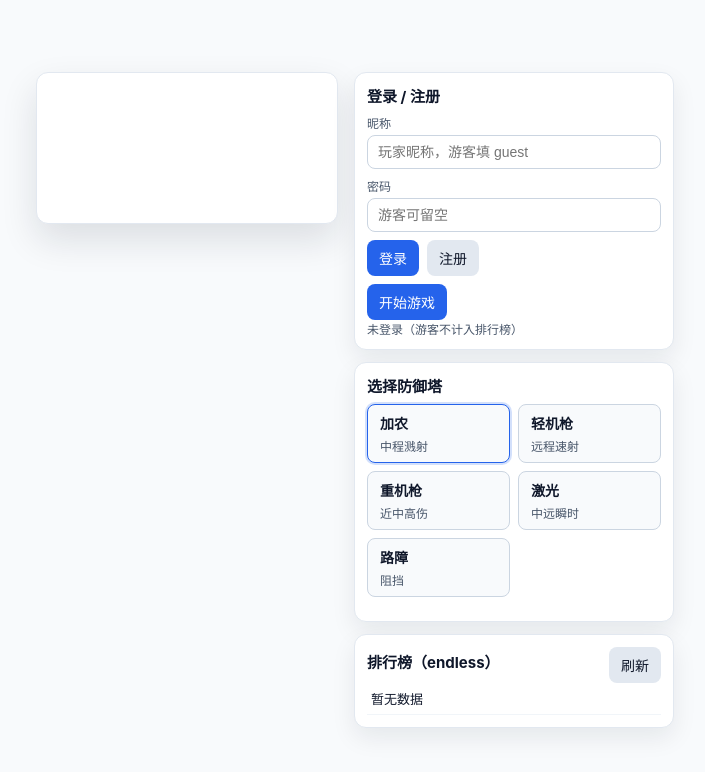
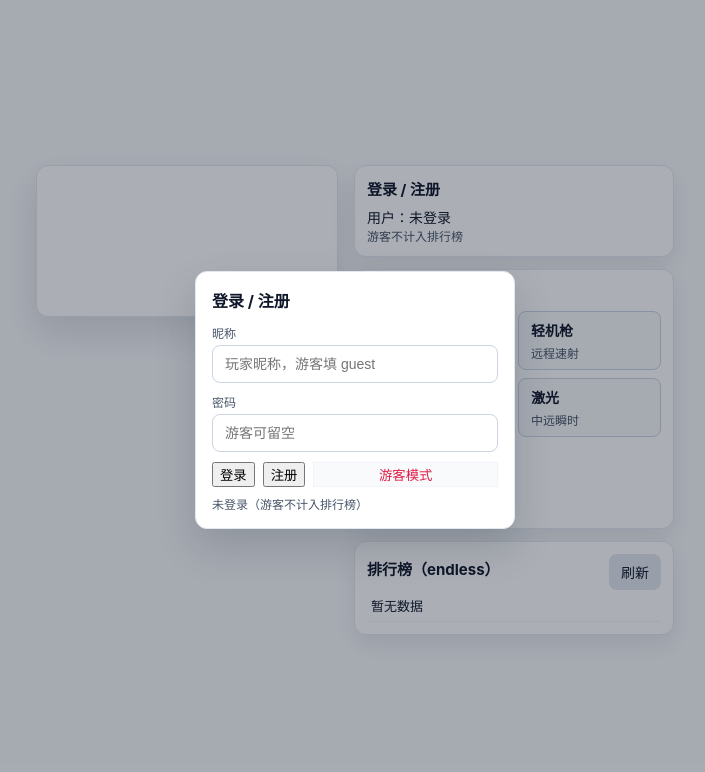
Before and after one commit to cooper-lgtm/tower-defense, a website built with Vite: page frontend/index.html in a window 1280 px wide. Shown: the whole page, without its empty margins (285-990 px from the left). Built offline with nearby package versions, Linux system fonts and the light colour scheme; no server answers; files whose address does not match are found by name.

Commit message:
优化注册和登录功能, 完成登录后才可以开始游戏

```diff
--- a/frontend/src/main.ts
+++ b/frontend/src/main.ts
@@ -2,7 +2,8 @@ import './style.css'
 import { Game } from './core/game'
 import { createDefaultLevel } from './config/defaultLevel'
 import { OverlayUI } from './ui/overlay'
-import { fetchLeaderboard, fetchLevel, loadToken, login, register } from './api/client'
+import { AuthModal } from './ui/authModal'
+import { fetchLeaderboard, fetchLevel, loadToken } from './api/client'
 import type { LevelConfig, TowerType } from './types'
 
 const app = document.querySelector<HTMLDivElement>('#app')
@@ -43,15 +44,6 @@ async function bootstrap() {
 
   const overlay = new OverlayUI({
     onSelectTower: (type: TowerType) => game?.setBuildType(type),
-    onLogin: async (name: string, password: string) => {
-      await login(name, password)
-      if (name === 'guest') {
-        console.warn('游客模式：成绩不计入排行榜')
-      }
-    },
-    onRegister: async (name: string, password: string) => {
-      await register(name, password)
-    },
     onRefreshLeaderboard: async () => {
       try {
         const entries = await fetchLeaderboard('endless')
@@ -60,13 +52,9 @@ async function bootstrap() {
         console.error(err)
       }
     },
-    onStartGame: () => {
-      startGame().catch((err) => console.error(err))
-    },
   })
   overlay.mount(uiContainer)
 
-  loadToken()
   overlay.setLeaderboard([])
   try {
     const entries = await fetchLeaderboard('endless')
@@ -74,6 +62,28 @@ async function bootstrap() {
   } catch (err) {
     console.error('Leaderboard fetch failed', err)
   }
+  // Auth modal
+  const auth = new AuthModal({
+    onAuthenticated: (info) => {
+      overlay.setUser(info.name, info.isGuest)
+      startButton.style.display = 'block'
+    },
+  })
+  auth.mount(document.body)
+
+  // Load existing token if any (best-effort)
+  loadToken()
+
+  // Center start button overlay
+  const startButton = document.createElement('button')
+  startButton.className = 'panel center-start'
+  startButton.style.display = 'none'
+  startButton.textContent = '开始游戏'
+  startButton.onclick = () => {
+    startButton.style.display = 'none'
+    startGame().catch((err) => console.error(err))
+  }
+  document.body.appendChild(startButton)
 }
 
 bootstrap().catch((err) => console.error(err))
--- a/frontend/src/style.css
+++ b/frontend/src/style.css
@@ -76,6 +76,11 @@ body {
   color: #0f172a;
 }
 
+.panel button.ghost {
+  background: #f8fafc;
+  color: #e11d48;
+  border: 1px solid #f1f5f9;
+}
 .tower-buttons {
   display: grid;
   grid-template-columns: repeat(2, 1fr);
@@ -113,3 +118,70 @@ body {
   border-bottom: 1px solid #f1f5f9;
   font-size: 13px;
 }
+
+.auth-modal {
+  position: fixed;
+  inset: 0;
+  background: rgba(15, 23, 42, 0.35);
+  display: flex;
+  align-items: center;
+  justify-content: center;
+  z-index: 20;
+}
+
+.auth-panel {
+  width: 320px;
+  background: #fff;
+  border: 1px solid #e2e8f0;
+  border-radius: 12px;
+  box-shadow: 0 18px 40px rgba(15, 23, 42, 0.16);
+  padding: 16px;
+}
+
+.auth-panel h3 {
+  margin: 0 0 12px;
+  font-size: 16px;
+}
+
+.auth-panel label {
+  display: block;
+  font-size: 12px;
+  color: #475569;
+  margin-bottom: 4px;
+}
+
+.auth-panel input {
+  width: 100%;
+  padding: 10px 12px;
+  border: 1px solid #cbd5e1;
+  border-radius: 8px;
+  font-size: 14px;
+  margin-bottom: 10px;
+}
+
+.auth-buttons {
+  display: flex;
+  gap: 8px;
+  margin-bottom: 8px;
+}
+
+.auth-buttons .ghost {
+  flex: 1;
+  background: #f8fafc;
+  color: #e11d48;
+  border: 1px solid #f1f5f9;
+}
+
+.auth-status {
+  font-size: 12px;
+  color: #475569;
+}
+
+.center-start {
+  position: absolute;
+  left: 50%;
+  top: 50%;
+  transform: translate(-50%, -50%);
+  z-index: 10;
+  pointer-events: auto;
+}
--- /dev/null
+++ b/frontend/src/ui/authModal.ts
@@ -0,0 +1,112 @@
+import { login, register } from '../api/client'
+
+interface AuthResult {
+  name: string
+  isGuest: boolean
+}
+
+interface AuthModalOpts {
+  onAuthenticated: (info: AuthResult) => void
+}
+
+export class AuthModal {
+  private root: HTMLDivElement
+  private inputName: HTMLInputElement
+  private inputPwd: HTMLInputElement
+  private status: HTMLDivElement
+  private opts: AuthModalOpts
+
+  constructor(opts: AuthModalOpts) {
+    this.opts = opts
+    this.root = document.createElement('div')
+    this.root.className = 'auth-modal'
+
+    const panel = document.createElement('div')
+    panel.className = 'auth-panel'
+
+    const title = document.createElement('h3')
+    title.textContent = '登录 / 注册'
+    panel.appendChild(title)
+
+    const nameLabel = document.createElement('label')
+    nameLabel.textContent = '昵称'
+    panel.appendChild(nameLabel)
+
+    this.inputName = document.createElement('input')
+    this.inputName.placeholder = '玩家昵称，游客填 guest'
+    panel.appendChild(this.inputName)
+
+    const pwdLabel = document.createElement('label')
+    pwdLabel.textContent = '密码'
+    panel.appendChild(pwdLabel)
+
+    this.inputPwd = document.createElement('input')
+    this.inputPwd.type = 'password'
+    this.inputPwd.placeholder = '游客可留空'
+    panel.appendChild(this.inputPwd)
+
+    const row = document.createElement('div')
+    row.className = 'auth-buttons'
+
+    const loginBtn = document.createElement('button')
+    loginBtn.textContent = '登录'
+    loginBtn.onclick = () => this.handleLogin()
+    row.appendChild(loginBtn)
+
+    const regBtn = document.createElement('button')
+    regBtn.className = 'secondary'
+    regBtn.textContent = '注册'
+    regBtn.onclick = () => this.handleRegister()
+    row.appendChild(regBtn)
+
+    const guestBtn = document.createElement('button')
+    guestBtn.className = 'ghost'
+    guestBtn.textContent = '游客模式'
+    guestBtn.onclick = () => this.handleGuest()
+    row.appendChild(guestBtn)
+
+    panel.appendChild(row)
+
+    this.status = document.createElement('div')
+    this.status.className = 'auth-status'
+    this.status.textContent = '未登录（游客不计入排行榜）'
+    panel.appendChild(this.status)
+
+    this.root.appendChild(panel)
+  }
+
+  mount(target: HTMLElement) {
+    target.appendChild(this.root)
+  }
+
+  hide() {
+    this.root.style.display = 'none'
+  }
+
+  private async handleLogin() {
+    const name = this.inputName.value || 'guest'
+    const pwd = this.inputPwd.value || ''
+    await login(name, pwd)
+    this.status.textContent = `已登录：${name}${name === 'guest' ? '（游客不计入排行榜）' : ''}`
+    this.opts.onAuthenticated({ name, isGuest: name === 'guest' })
+    this.hide()
+  }
+
+  private async handleRegister() {
+    const name = this.inputName.value
+    const pwd = this.inputPwd.value
+    if (!name || !pwd) {
+      this.status.textContent = '请输入昵称和密码'
+      return
+    }
+    await register(name, pwd)
+    this.status.textContent = '注册成功，请登录'
+  }
+
+  private async handleGuest() {
+    await login('guest', '')
+    this.status.textContent = '游客模式（不计入排行榜）'
+    this.opts.onAuthenticated({ name: 'guest', isGuest: true })
+    this.hide()
+  }
+}
--- a/frontend/src/ui/overlay.ts
+++ b/frontend/src/ui/overlay.ts
@@ -2,10 +2,7 @@ import type { LeaderboardEntry, TowerType } from '../types'
 
 interface OverlayOptions {
   onSelectTower: (type: TowerType) => void
-  onLogin: (name: string, password: string) => Promise<void>
-  onRegister: (name: string, password: string) => Promise<void>
   onRefreshLeaderboard: () => Promise<void>
-  onStartGame: () => void
 }
 
 const towerNames: { type: TowerType; label: string; desc: string }[] = [
@@ -22,6 +19,7 @@ export class OverlayUI {
   private loginStatus!: HTMLDivElement
   private towerButtons: Map<TowerType, HTMLButtonElement> = new Map()
   private opts: OverlayOptions
+  private userDisplay!: HTMLDivElement
 
   constructor(opts: OverlayOptions) {
     this.opts = opts
@@ -47,74 +45,16 @@ export class OverlayUI {
     title.textContent = '登录 / 注册'
     panel.appendChild(title)
 
-    const nameLabel = document.createElement('label')
-    nameLabel.textContent = '昵称'
-    panel.appendChild(nameLabel)
-
-    const inputName = document.createElement('input')
-    inputName.placeholder = '玩家昵称，游客填 guest'
-    panel.appendChild(inputName)
-
-    const pwdLabel = document.createElement('label')
-    pwdLabel.textContent = '密码'
-    panel.appendChild(pwdLabel)
-
-    const inputPwd = document.createElement('input')
-    inputPwd.placeholder = '游客可留空'
-    inputPwd.type = 'password'
-    panel.appendChild(inputPwd)
-
-    const row = document.createElement('div')
-    row.style.display = 'flex'
-    row.style.gap = '8px'
-
-    const btnLogin = document.createElement('button')
-    btnLogin.textContent = '登录'
-    btnLogin.onclick = async () => {
-      btnLogin.disabled = true
-      btnLogin.textContent = '登录中...'
-      try {
-        await this.opts.onLogin(inputName.value || 'guest', inputPwd.value || '')
-        this.loginStatus.textContent = `已登录：${inputName.value || 'guest'}`
-      } catch (err) {
-        this.loginStatus.textContent = `登录失败：${(err as Error).message}`
-      } finally {
-        btnLogin.disabled = false
-        btnLogin.textContent = '登录'
-      }
-    }
-    row.appendChild(btnLogin)
-
-    const btnRegister = document.createElement('button')
-    btnRegister.className = 'secondary'
-    btnRegister.textContent = '注册'
-    btnRegister.onclick = async () => {
-      btnRegister.disabled = true
-      btnRegister.textContent = '注册中...'
-      try {
-        await this.opts.onRegister(inputName.value, inputPwd.value)
-        this.loginStatus.textContent = '注册成功，请登录'
-      } catch (err) {
-        this.loginStatus.textContent = `注册失败：${(err as Error).message}`
-      } finally {
-        btnRegister.disabled = false
-        btnRegister.textContent = '注册'
-      }
-    }
-    row.appendChild(btnRegister)
-
-    panel.appendChild(row)
-
-    const startBtn = document.createElement('button')
-    startBtn.style.marginTop = '8px'
-    startBtn.textContent = '开始游戏'
-    startBtn.onclick = () => this.opts.onStartGame()
-    panel.appendChild(startBtn)
+    this.userDisplay = document.createElement('div')
+    this.userDisplay.style.fontSize = '14px'
+    this.userDisplay.style.color = '#0f172a'
+    this.userDisplay.textContent = '用户：未登录'
+    panel.appendChild(this.userDisplay)
 
     this.loginStatus = document.createElement('div')
     this.loginStatus.style.fontSize = '12px'
     this.loginStatus.style.color = '#475569'
-    this.loginStatus.textContent = '未登录（游客不计入排行榜）'
+    this.loginStatus.textContent = '游客不计入排行榜'
     panel.appendChild(this.loginStatus)
 
     return panel
@@ -189,4 +129,9 @@ export class OverlayUI {
       this.leaderboardList.appendChild(li)
     })
   }
+
+  setUser(name: string, isGuest: boolean) {
+    this.userDisplay.textContent = `用户：${name}`
+    this.loginStatus.textContent = isGuest ? '游客不计入排行榜' : ''
+  }
 }
```
Also changed, not shown: 1 other file.
